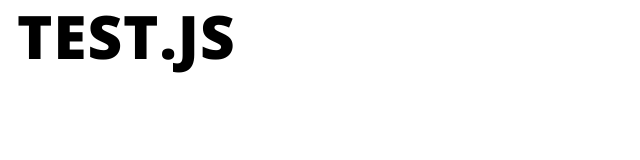
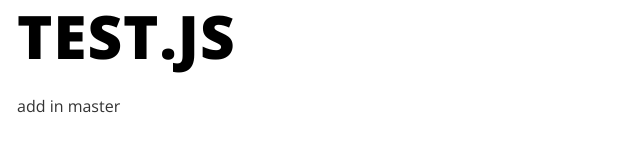
Before and after one commit to manson413/test-vscode, a website: page src/test.html in a window 1280 px wide. Shown: the whole page, without its empty margins (0-640 px from the left). Drawn offline with nearby package versions, Linux system fonts and the light colour scheme; files that its build step writes are made by us from their sources.

Commit message:
add text on master

```diff
--- a/src/test.html
+++ b/src/test.html
@@ -2,6 +2,7 @@
 
 <div class="container">
     <h1>test.js</h1>
+    <p>add in master</p>
 </div>
 
 //= html_parts/head.html
```
